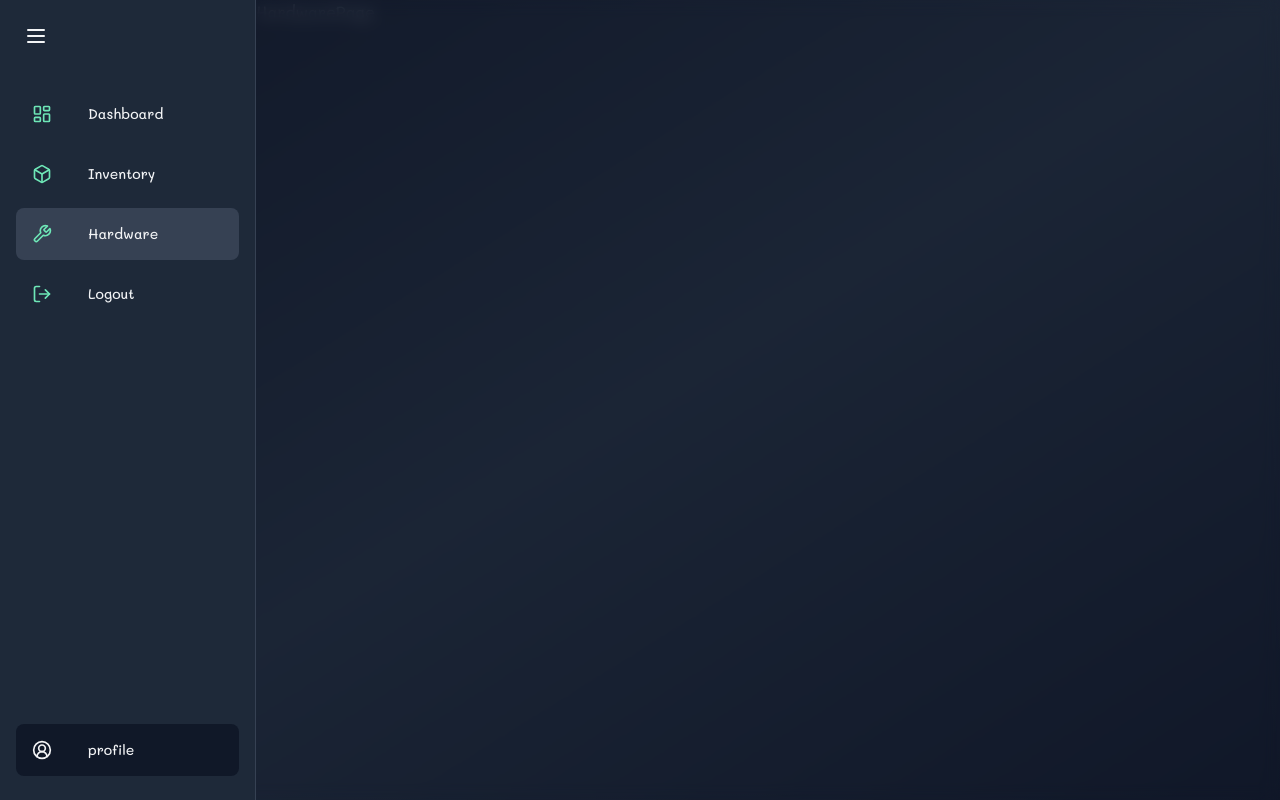
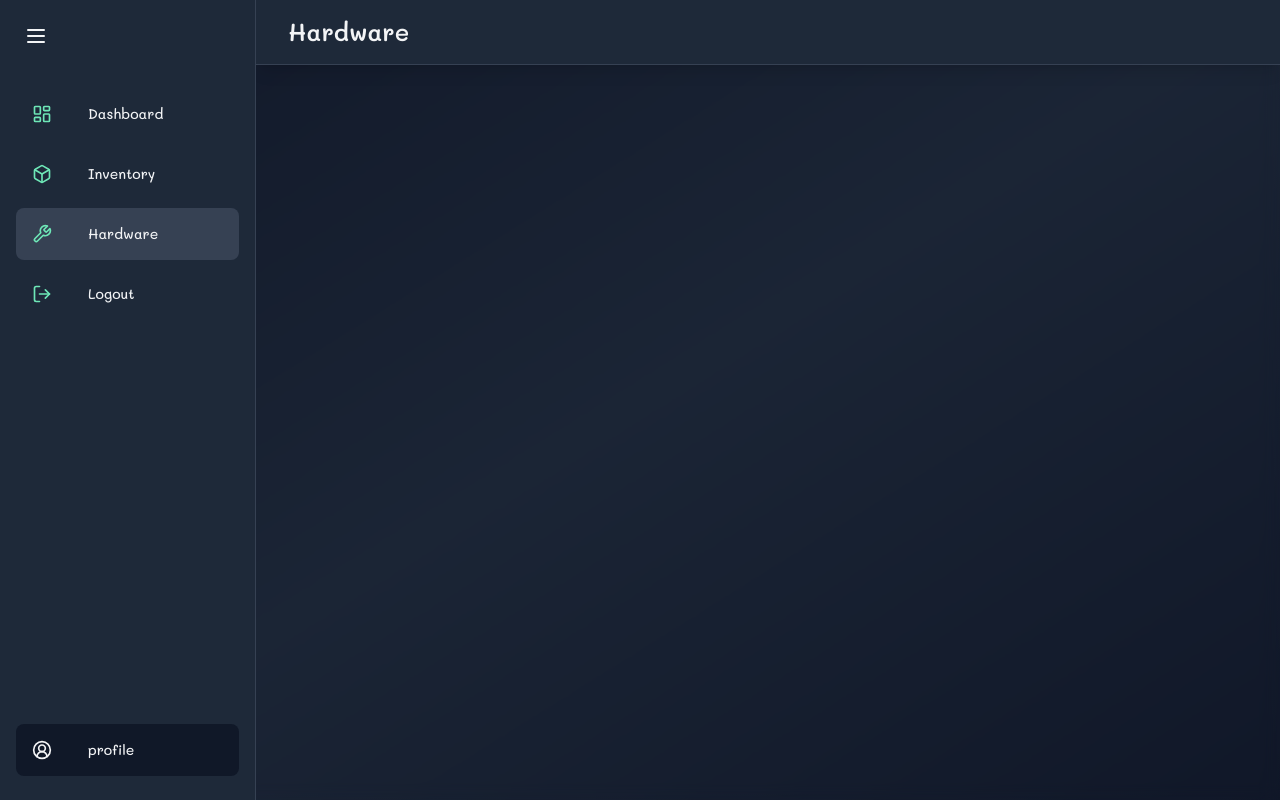
Before and after one commit to toptammasorn/my-plant, a React (Vite) app in the folder my-plant-webapp/: page /hardware in a window 1280 px wide. Built offline with nearby package versions, Linux system fonts and the light colour scheme; no server answers; the database is empty; sample sign-in values are in the browser's storage; a web font is replaced by a local one.

Commit message:
feat(HardwarePage): add header to the page

```diff
--- a/my-plant-webapp/src/pages/HardwarePage.jsx
+++ b/my-plant-webapp/src/pages/HardwarePage.jsx
@@ -1,7 +1,14 @@
 import React from "react";
 
+// pages
+import Header from "../components/common/Header";
+
 const HardwarePage = () => {
-  return <div>HardwarePage</div>;
+  return (
+    <div className="flex-1 overflow-auto relative z-10">
+      <Header title="Hardware" />
+    </div>
+  );
 };
 
 export default HardwarePage;
```
